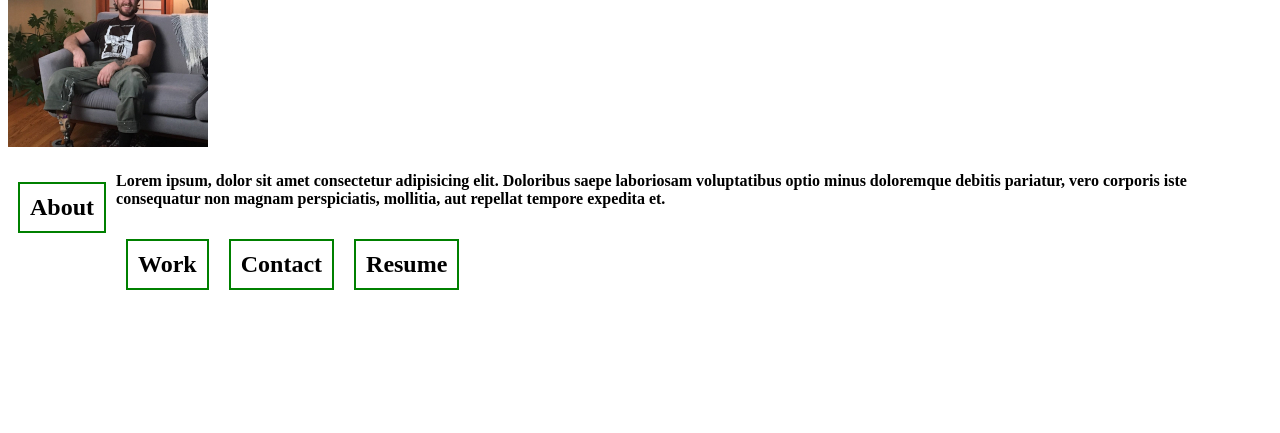
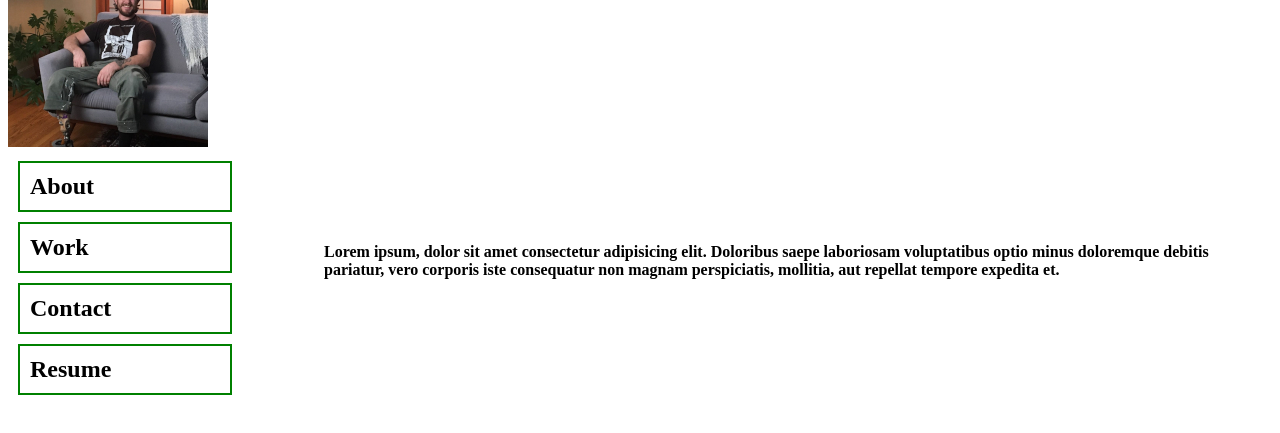
Before and after one commit to w4lt0r/portfolio, a plain HTML site: page index.html in a window 1280 px wide. Shown: the part 133-566 px from the top of the page. Drawn offline with Linux system fonts and the light colour scheme.

Commit message:
further messing with CSS

```diff
--- a/assets/css/style.css
+++ b/assets/css/style.css
@@ -1,5 +1,4 @@
-/*
-#topBar {
+/* #topBar {
     display: inline;
 } */
 
@@ -11,6 +10,10 @@
   float: right;
 }
 
+/* #navLinks ul {
+    list-style-type: none;
+} */
+
 #navLinks ul li {
   display: inline;
   padding: 10px;
@@ -19,9 +22,16 @@
 }
 
 .sectionHead {
-    float: left;
+  display: left;
   /* display: block; */
   padding: 10px;
   margin: 10px;
   border: 2px solid green;
+  width: 15%;
 }
+
+.textBlock {
+  width: 75%;
+  float: right;
+  position: top;
+}
--- a/index.html
+++ b/index.html
@@ -28,7 +28,12 @@
     <main>
       <section>
         <h2 class="sectionHead">About</h2>
-        <h4>Lorem ipsum, dolor sit amet consectetur adipisicing elit. Doloribus saepe laboriosam voluptatibus optio minus doloremque debitis pariatur, vero corporis iste consequatur non magnam perspiciatis, mollitia, aut repellat tempore expedita et.</h4>
+        <h4 class="textBlock">
+          Lorem ipsum, dolor sit amet consectetur adipisicing elit. Doloribus
+          saepe laboriosam voluptatibus optio minus doloremque debitis pariatur,
+          vero corporis iste consequatur non magnam perspiciatis, mollitia, aut
+          repellat tempore expedita et.
+        </h4>
       </section>
       <section>
         <h2 class="sectionHead">Work</h2>
```
Lines whose indentation alone changed are shown as unchanged.
